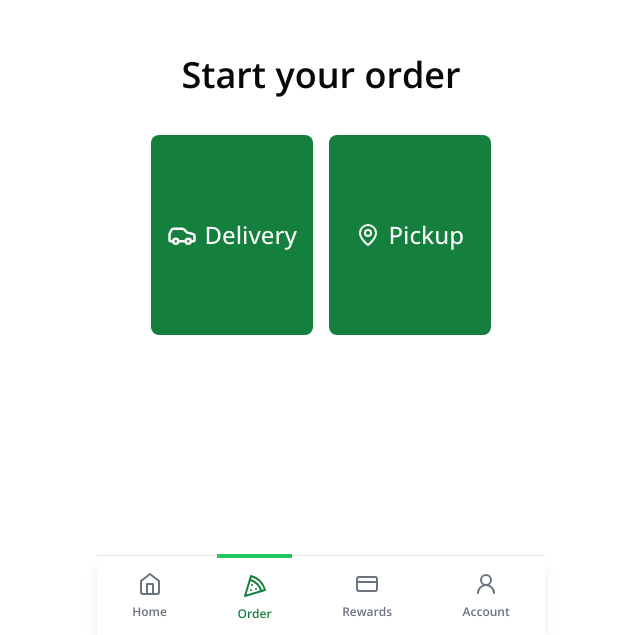
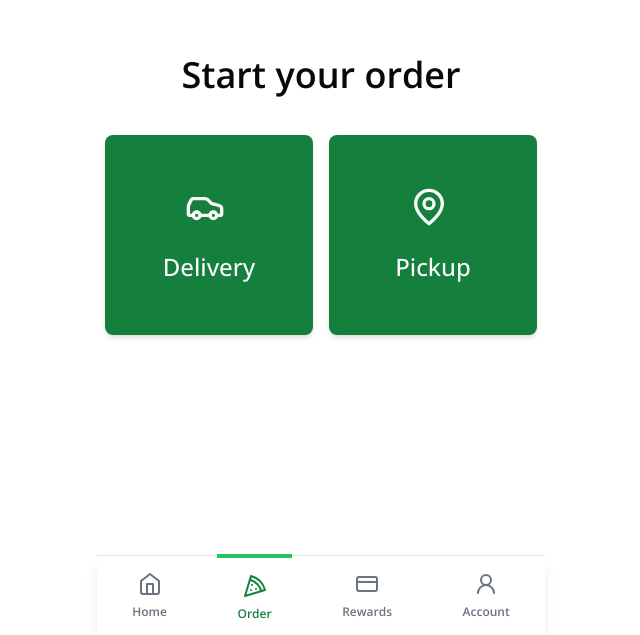
Before and after one commit to michaeleii/freshslice-pizza-app-redesign, a Next.js app: page /order in a window 1280 px wide. Shown: the part 165-800 px from the top of the page, without its empty margins (319-959 px from the left). Built offline with nearby package versions, Linux system fonts and the light colour scheme.

Commit message:
Finish order page

```diff
--- a/src/app/order/page.tsx
+++ b/src/app/order/page.tsx
@@ -6,12 +6,12 @@ import Link from "next/link";
 const Buttons = [
   {
     link: "/menu",
-    icon: <CarIcon size={30} className="mr-2" />,
+    icon: <CarIcon size={40} className="mr-2" />,
     text: "Delivery",
   },
   {
     link: "/menu",
-    icon: <MapPinIcon size={24} className="mr-2" />,
+    icon: <MapPinIcon size={40} className="mr-2" />,
     text: "Pickup",
   },
 ];
@@ -20,12 +20,12 @@ export default function Order() {
   return (
     <MainWrapper className="flex flex-col items-center justify-center">
       <h1 className="mb-10 text-4xl font-semibold">Start your order</h1>
-      <div className="grid max-w-sm grid-cols-2 gap-4">
+      <div className="grid w-full max-w-md grid-cols-2 items-center justify-center gap-4">
         {Buttons.map((button) => (
           <Link className="h-full w-full" key={button.text} href={button.link}>
             <Button
               key={button.text}
-              className="h-[200px] w-full rounded-lg bg-green-700 p-4 text-2xl"
+              className="flex h-[200px] w-full flex-col gap-6 rounded-lg bg-green-700 p-4 text-2xl shadow-md"
               size="lg"
             >
               {button.icon}
```
